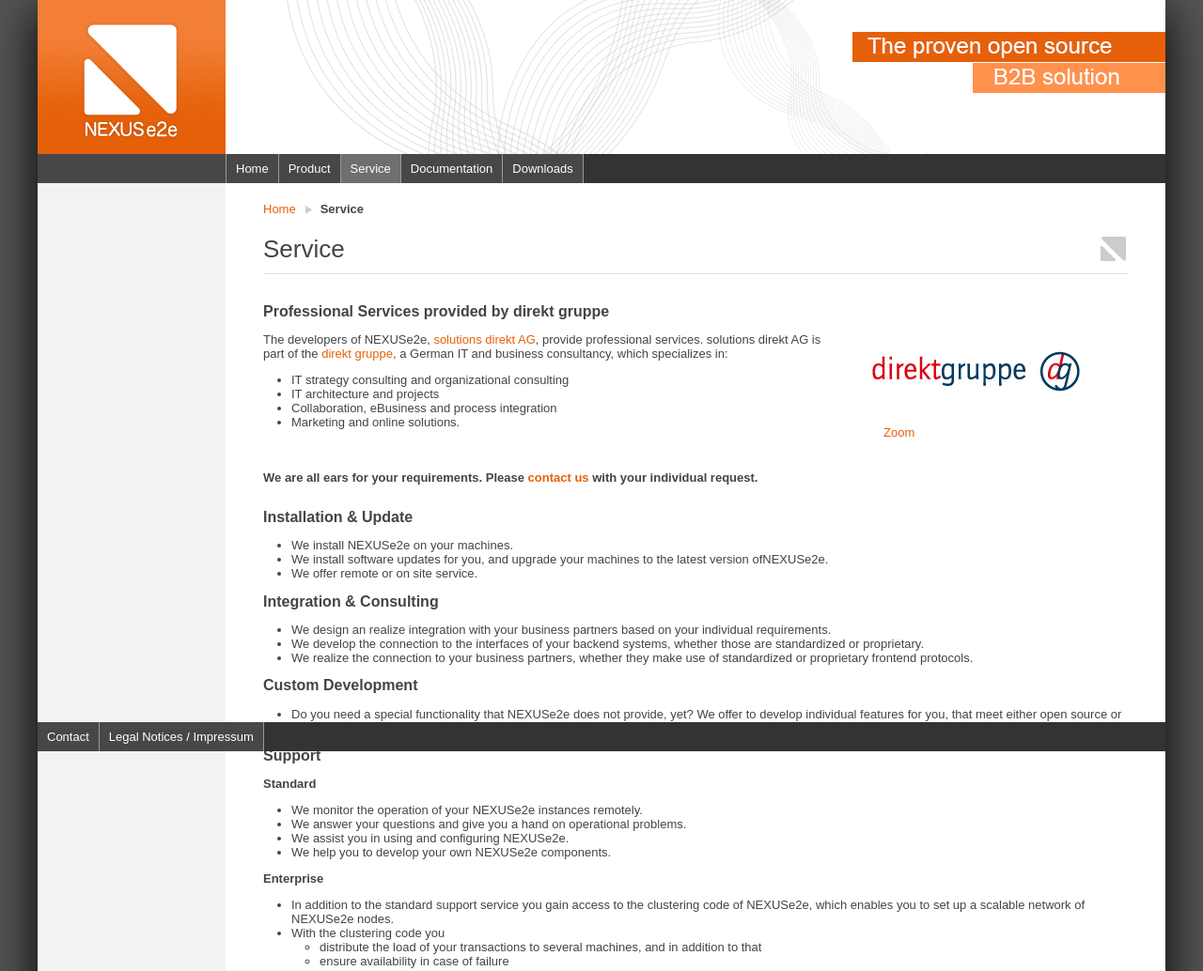
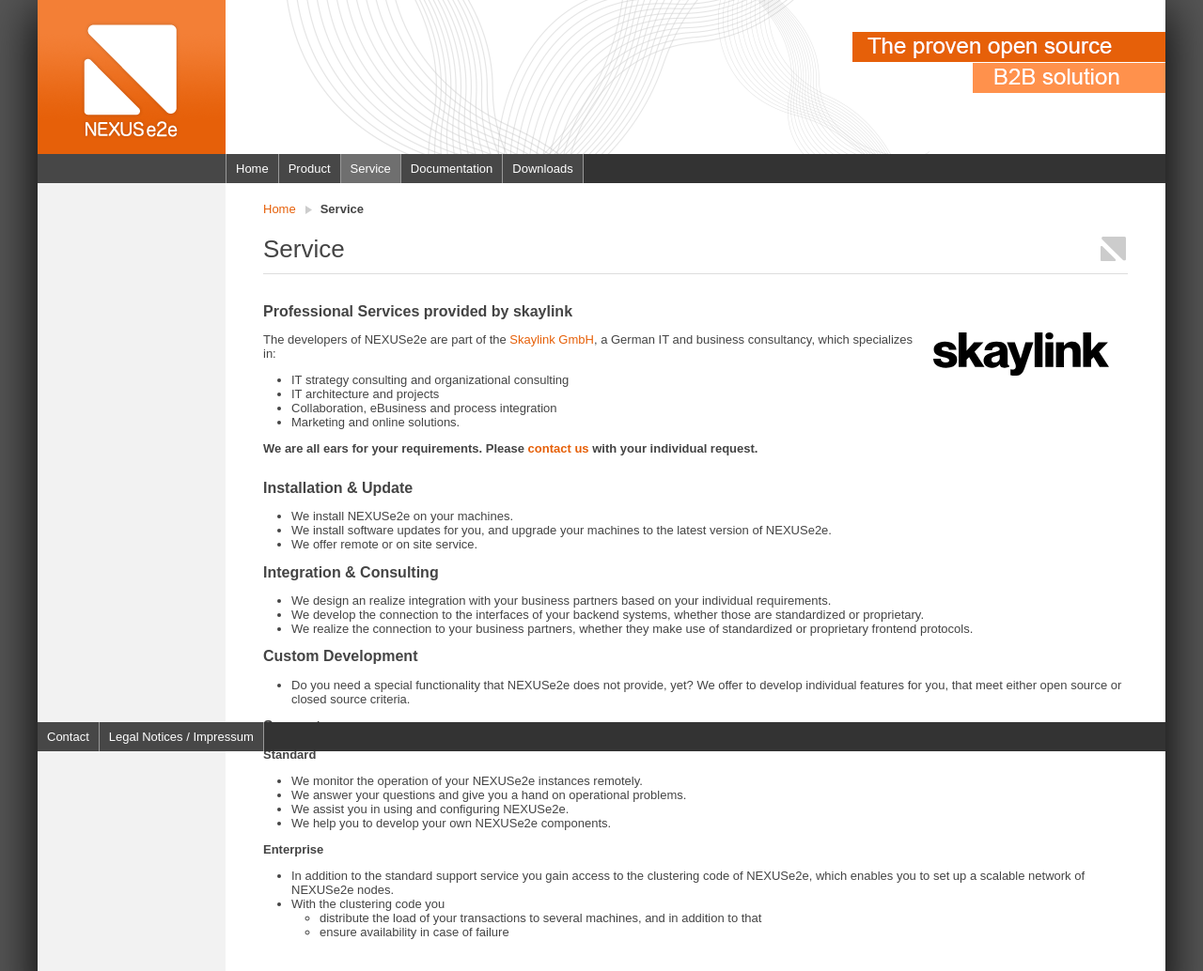
Before and after one commit to skaylink/NEXUSe2e-Website, a plain HTML site: page NEXUSe2e/Service.html in a window 1280 px wide. Shown: the top 1034 px of the page at 94% size. Drawn offline with Linux system fonts and the light colour scheme.

Commit message:
Changed NEXUSe2e Service to skaylink

```diff
--- a/NEXUSe2e/Service.html
+++ b/NEXUSe2e/Service.html
@@ -117,22 +117,19 @@
                     </h1>
 
                     <div class="text-section">
-                        <h2>Professional Services provided by direkt gruppe</h2>
+                        <h2>Professional Services provided by skaylink</h2>
 
                         <dl class="media photo pos-2">
-                            <dt><img src="../dam/direkt-gruppe/dg_logo.2015-11-19-15-11-35.jpg" alt=""/></dt>
-                            <dd class="zoom"><a href="../dam/direkt-gruppe/dg_logo.2015-11-19-15-11-35.jpg" title="Zoom on this image" rel="showbox">Zoom</a></dd>
+                            <dt><img src="../dam/skaylink/skaylink-logo.svg" alt=""/></dt>
+                            <!--<dd class="zoom"><a href="../dam/skaylink/skaylink-logo.svg" title="Zoom on this image" rel="showbox">Zoom</a></dd>-->
                             <dd class="caption"></dd>
                             <dd class="copyright"></dd>
                             <dd class="longdesc"></dd>
                         </dl>
 
-                        <p>The developers of NEXUSe2e,
-                            <a href="http://www.direkt-gruppe.de/euro/solutionsdirekt/services/nexuse2e/" target="_blank">solutions direkt AG</a>,
-                            provide professional services. solutions direkt AG is part of the
-                            <a href="http://www.direkt-gruppe.de/euro/" target="_blank">direkt gruppe</a>,
+                        <p>The developers of NEXUSe2e are part of the
+                            <a href="https://www.skaylink.com/company/" target="_blank">Skaylink GmbH</a>,
                             a German IT and business consultancy, which specializes in:</p>
-
                         <ul>
                             <li>IT strategy consulting and organizational consulting</li>
                             <li>IT architecture and projects</li>
@@ -148,7 +145,7 @@
 
                         <ul>
                             <li>We install NEXUSe2e on your machines.</li>
-                            <li>We install software updates for you, and upgrade your machines to the latest version ofNEXUSe2e.</li>
+                            <li>We install software updates for you, and upgrade your machines to the latest version of NEXUSe2e.</li>
                             <li>We offer remote or on site service.</li>
                         </ul>
 
```
Also changed, not shown: NEXUSe2e/Services/Contact.html (+8 -0 lines), dam/skaylink/skaylink-logo.svg (added).
